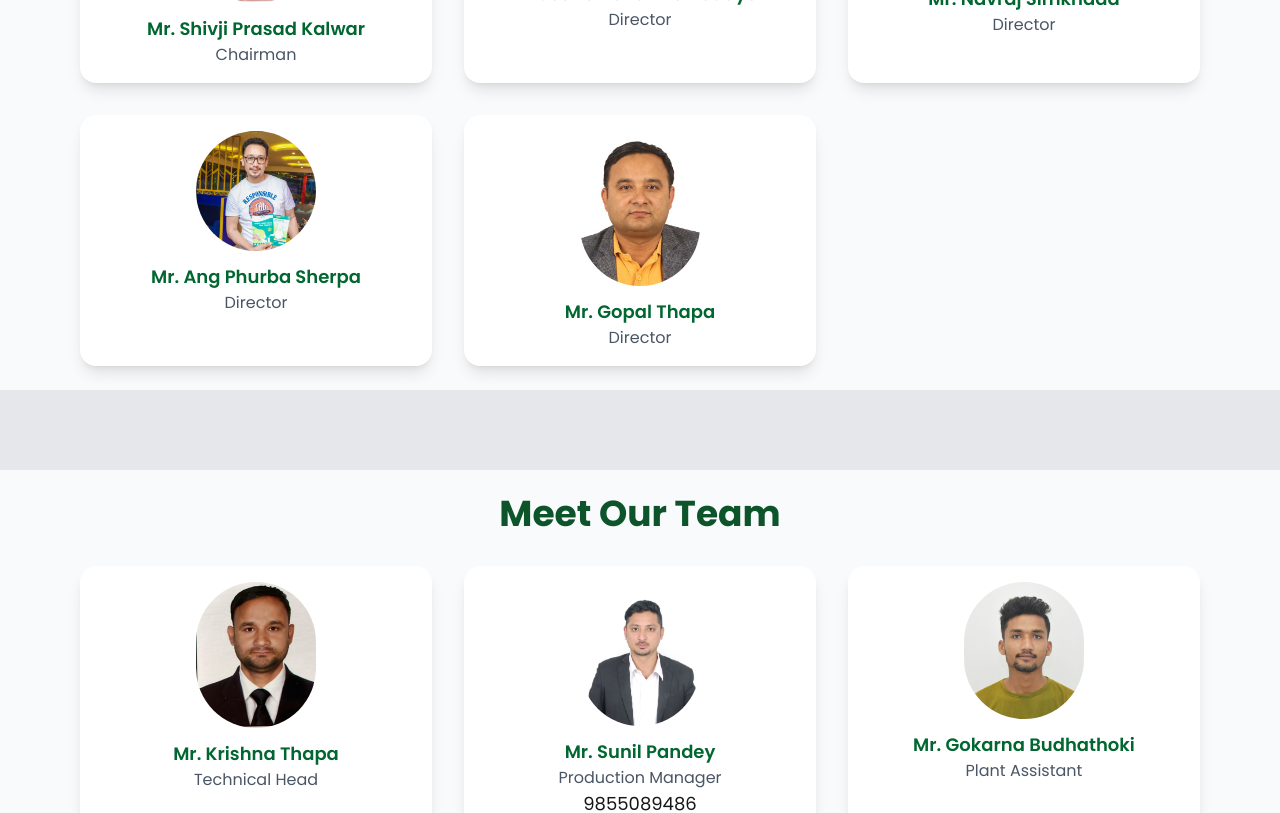
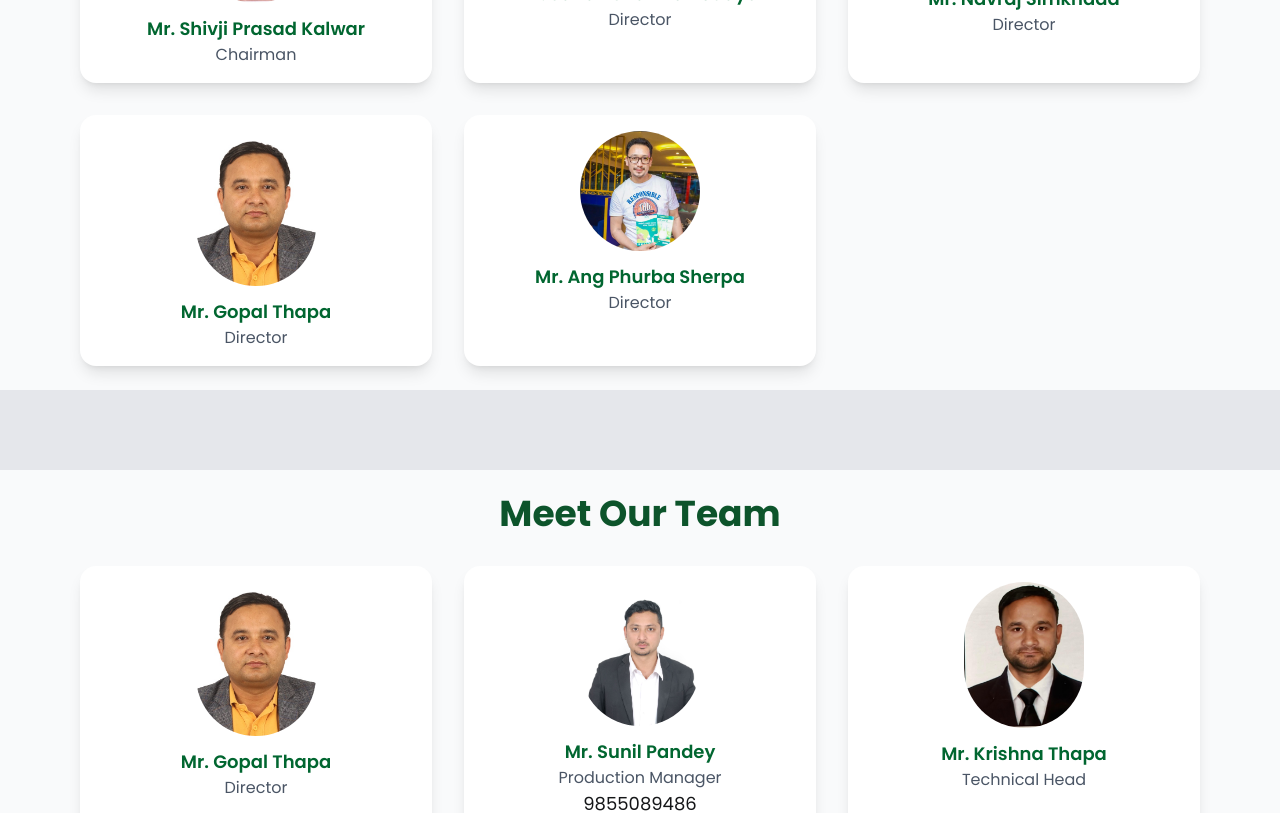
Before and after one commit to sunflowerIU/agriculture-project, a Next.js app: page /about in a window 1280 px wide. Shown: the part 840-1653 px from the top of the page. Built offline with nearby package versions, Linux system fonts and the light colour scheme; no server answers.

Commit message:
minor photo issues

```diff
--- a/app/_components/AboutContent.js
+++ b/app/_components/AboutContent.js
@@ -8,12 +8,13 @@ import Testimonials from "./Testimonials";
 
 const teamMembers = [
   {
-    id: 1,
-    name: "Krishna Thapa",
+    id: 5,
+    name: " Gopal Thapa",
     gender: "male",
-    position: "Technical Head",
-    img: "/team/technicalHead.jpg",
+    position: "Director",
+    img: "/team/gopal.jpg",
   },
+
   {
     id: 2,
     name: "Sunil Pandey",
@@ -21,6 +22,13 @@ const teamMembers = [
     position: "Production Manager",
     img: "/team/prodManager.jpg",
     phone: "9855089486",
+  },
+  {
+    id: 1,
+    name: "Krishna Thapa",
+    gender: "male",
+    position: "Technical Head",
+    img: "/team/technicalHead.jpg",
   },
 
   {
@@ -55,18 +63,18 @@ const boardMembers = [
     img: "/team/navraj.jpg",
   },
   {
+    id: 5,
+    name: " Gopal Thapa",
+    gender: "male",
+    position: "Director",
+    img: "/team/gopal.jpg",
+  },
+  {
     id: 4,
     name: " Ang Phurba Sherpa",
     gender: "male",
     position: "Director",
     img: "/team/phurba.jpg",
-  },
-  {
-    id: 5,
-    name: " Gopal Thapa",
-    gender: "male",
-    position: "Director",
-    img: "/team/gopal.jpg",
   },
 ];
 
```
